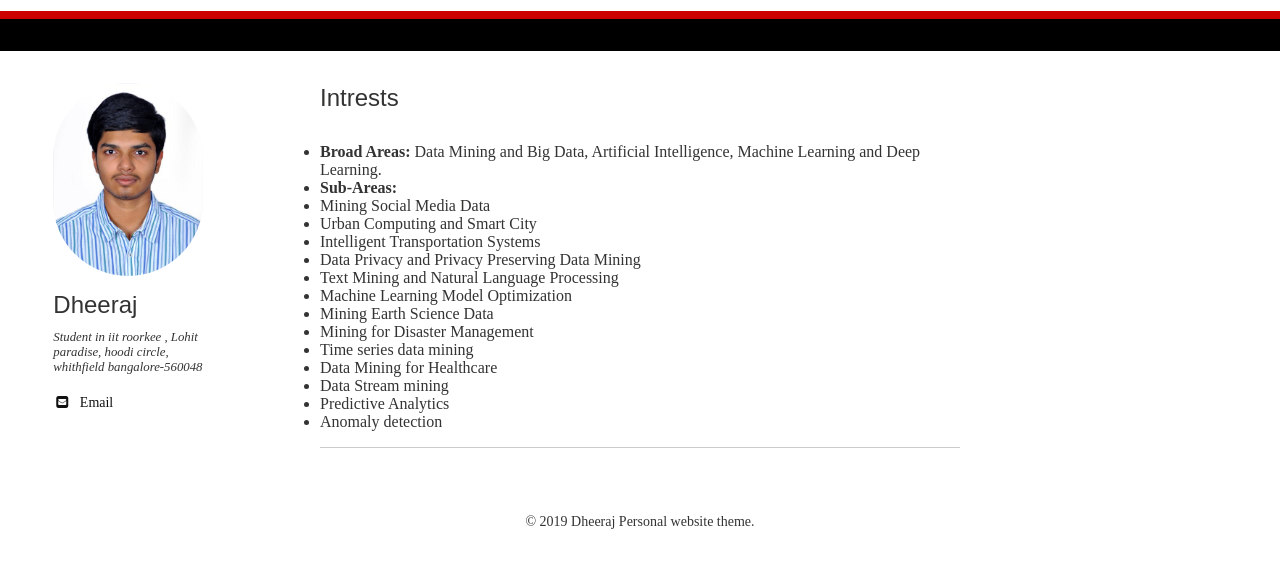
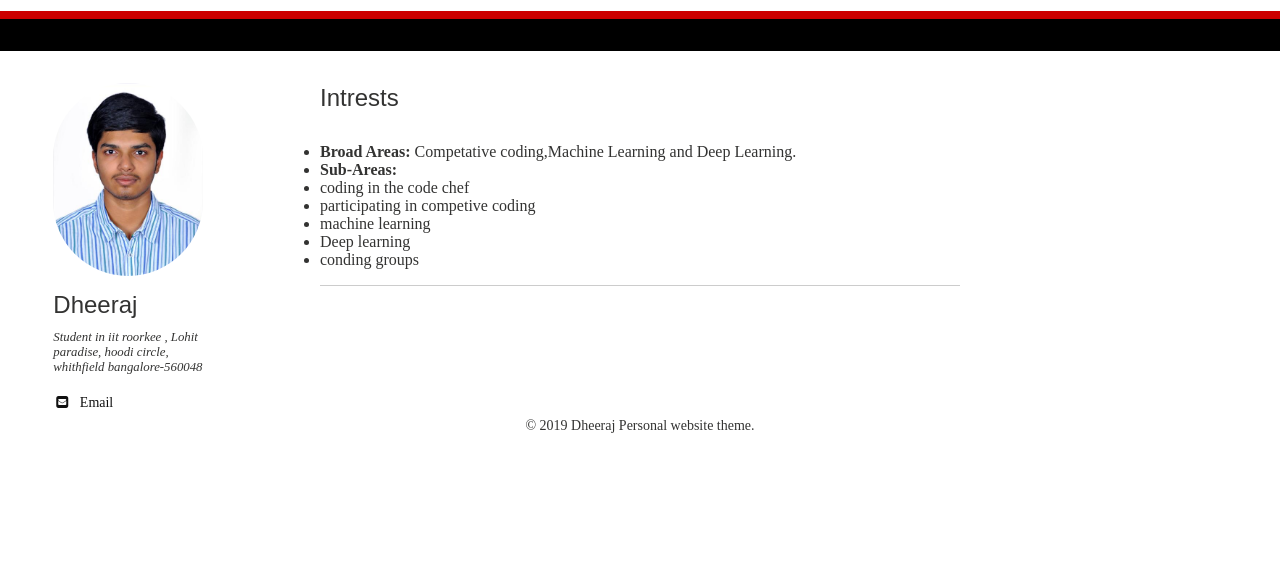
Before and after one commit to dheerajp1728/dheerajp1728.github.io, a plain HTML site: page interests.html in a window 1280 px wide. Shown: the part 89-656 px from the top of the page. Drawn offline with Linux system fonts and the light colour scheme; a script that the page names is missing; a web font is replaced by a local one.

Commit message:
Update interests.html

```diff
--- a/interests.html
+++ b/interests.html
@@ -160,21 +160,15 @@
 
 
 <ul>
-  <li><strong>Broad Areas:</strong> Data Mining and Big Data, Artificial Intelligence, Machine Learning and Deep Learning.</li>
+  <li><strong>Broad Areas:</strong> Competative coding,Machine Learning and Deep Learning.</li>
   <li> <strong>Sub-Areas:</strong </li>
-		<li>Mining Social Media Data</li>
-		<li>Urban Computing and Smart City</li>
-		<li>Intelligent Transportation Systems</li>
-		<li>Data Privacy and Privacy Preserving Data Mining</li>
-		<li>Text Mining and Natural Language Processing</li>
-		<li>Machine Learning Model Optimization</li>
-		<li>Mining Earth Science Data</li>
-		<li>Mining for Disaster Management</li>
-		<li>Time series data mining</li>
-		<li>Data Mining for Healthcare</li>
-		<li>Data Stream mining</li>
-		<li>Predictive Analytics</li>
-		<li>Anomaly detection</li>
+
+		<li>coding in the code chef</li>
+		<li> participating in competive coding</li>
+		<li> machine learning</li>
+		<li> Deep learning</li>
+		<li> conding groups</li>
+
 
 </ul>
 
```
